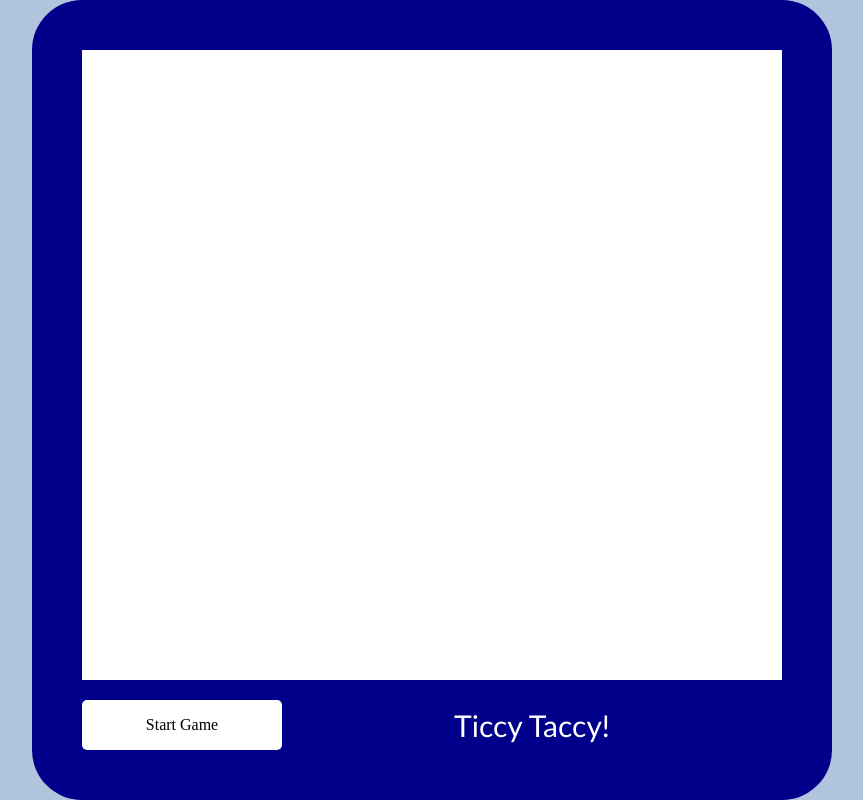
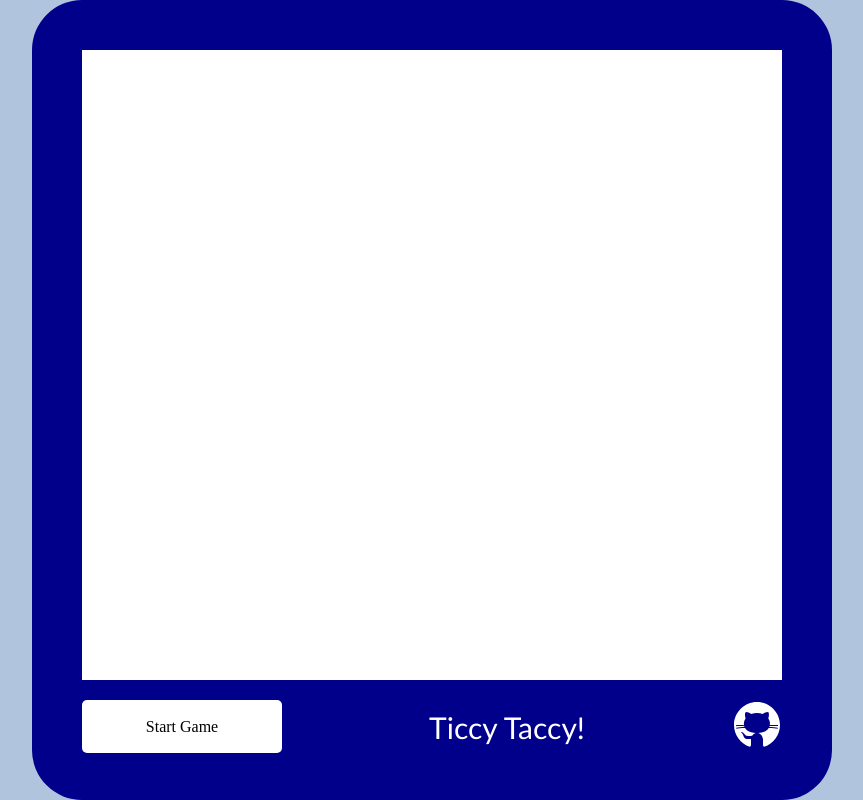
Before and after one commit to m00nberri/Ticcy-Taccy, a website: page index.html in a window 1280 px wide. Shown: the whole page, without its empty margins (208-1071 px from the left). Drawn offline with Linux system fonts and the light colour scheme.

Commit message:
Add github link

```diff
--- a/index.html
+++ b/index.html
@@ -45,6 +45,11 @@
         <div id="toolbar">
           <button id="startRestart">Start Game</button>
           <span id="gameInfo">Ticcy Taccy!</span>
+          <p>
+            <a href="https://github.com/m00nberri/Ticcy-Taccy"
+              ><img src="/icons8-github.svg" alt="Github Link" id="github"
+            /></a>
+          </p>
         </div>
       </div>
     </div>
--- a/style.css
+++ b/style.css
@@ -172,7 +172,9 @@ button:hover {
 
 #toolbar {
   display: grid;
-  grid-template-columns: 200px 1fr;
+  grid-template-columns: 200px 1fr 50px;
+  align-items: stretch;
+  justify-items: stretch;
 }
 
 #gameInfo {
```
Also changed, not shown: icons8-github.svg (added).
